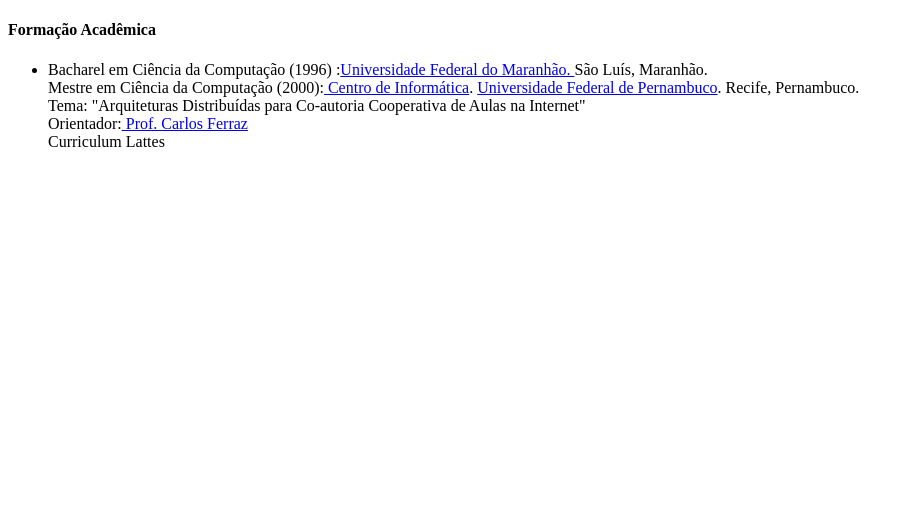
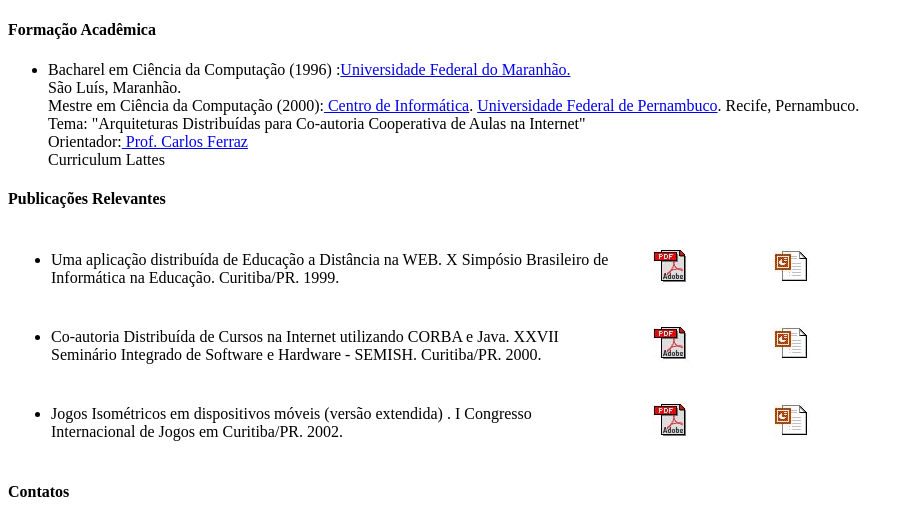
Before and after one commit to MatheusSC23/Desenvolvimento-Web, a plain HTML site: page professor.html in a window 1280 px wide. Shown: the top 520 px of the page, without its empty margins (0-910 px from the left). Drawn offline with Linux system fonts and the light colour scheme.

Commit message:
Site finalizado

```diff
--- a/professor.html
+++ b/professor.html
@@ -9,7 +9,7 @@
 
 	<ul>
 		<li>
-			Bacharel em Ciência da Computação (1996) :<a href="http://www.ufma.br/">Universidade Federal do Maranhão. </a>
+			Bacharel em Ciência da Computação (1996) :<a href="http://www.ufma.br/">Universidade Federal do Maranhão. </a> <br>
 			São Luís, Maranhão.
 		</li>
 			Mestre em Ciência da Computação (2000):<a href="http://www.ufpe.br/"> Centro de Informática</a>. <a href="http://www.ufpe.br/">Universidade Federal de
@@ -17,8 +17,95 @@
 			Tema: "Arquiteturas Distribuídas para Co-autoria Cooperativa de Aulas na Internet" <br>
 			Orientador:<a href="http://www.cin.ufpe.br/~cagf"> Prof. Carlos Ferraz</a><br>
 			Curriculum Lattes
+	</ul>
+	<h4>Publicações Relevantes</h4>
+	<table border="0">
+		<tr>
+			<td>
+				<ul>
+					<li>
+						Uma aplicação distribuída de Educação a Distância na WEB. X Simpósio Brasileiro de<br>
+						Informática na Educação. Curitiba/PR. 1999.
+					</li>
+				</ul>
+			</td>
 
-	</ul>
+			<td>
+				<figure>
+					<a href=""><img src="img/pdf.jpg" alt="Ícone de pdf"></a>
+				</figure>
+			</td>
+
+			<td>
+				<figure>
+					<a href=""><img src="img/powerpoint.jpg" alt="Ícone do powerpoint"></a>
+				</figure>
+			</td>
+		</tr>
+
+		<tr>
+			<td>
+				<ul>
+					<li>
+						Co-autoria Distribuída de Cursos na Internet utilizando CORBA e Java. XXVII<br>
+						Seminário Integrado de Software e Hardware - SEMISH. Curitiba/PR. 2000.
+					</li>
+				</ul>
+			</td>
+
+			<td>
+				<figure>
+					<a href=""><img src="img/pdf.jpg" alt="Ícone de pdf"></a>
+				</figure>
+			</td>
+
+			<td>
+				<figure>
+					<a href=""><img src="img/powerpoint.jpg" alt="Ícone do powerpoint"></a>
+				</figure>
+			</td>
+		</tr>
+
+		<tr>
+			<td>
+				<ul>
+					<li>
+						Jogos Isométricos em dispositivos móveis (versão extendida) . I Congresso<br>
+						Internacional de Jogos em Curitiba/PR. 2002.
+					</li>
+				</ul>
+			</td>
+
+			<td>
+				<figure>
+					<a href=""><img src="img/pdf.jpg" alt="Ícone de pdf"></a>
+				</figure>
+			</td>
+
+			<td>
+				<figure>
+					<a href=""><img src="img/powerpoint.jpg" alt="Ícone do powerpoint"></a>
+				</figure>
+			</td>
+		</tr>
+	</table>
+
+	<h4>Contatos</h4>
+
+	<table>
+		<tr>
+			<td>
+				<img src="img/Logomarca.jpg" alt="logo marca">
+			</td>
+			<td>
+				Rua Baronesa de Palmares, 158. Apto 202. Setúbal.<br>
+				Recife/Brasil. CEP. 51030-110<br>
+				Telefone: (0xx81) 34619434<br>
+				<a href="famt@cin.ufpe.br">famt@cin.ufpe.br</a>, UIN: 26982521<br>
+				<a href="http://www.cin.ufpe.br/~famt">http://www.cin.ufpe.br/~famt</a>
+			</td>
+		</tr>
+	</table>
 
 </body>
 </html>
```
Also changed, not shown: index.html (+7 -7 lines), universidade.html (+2 -2 lines).
